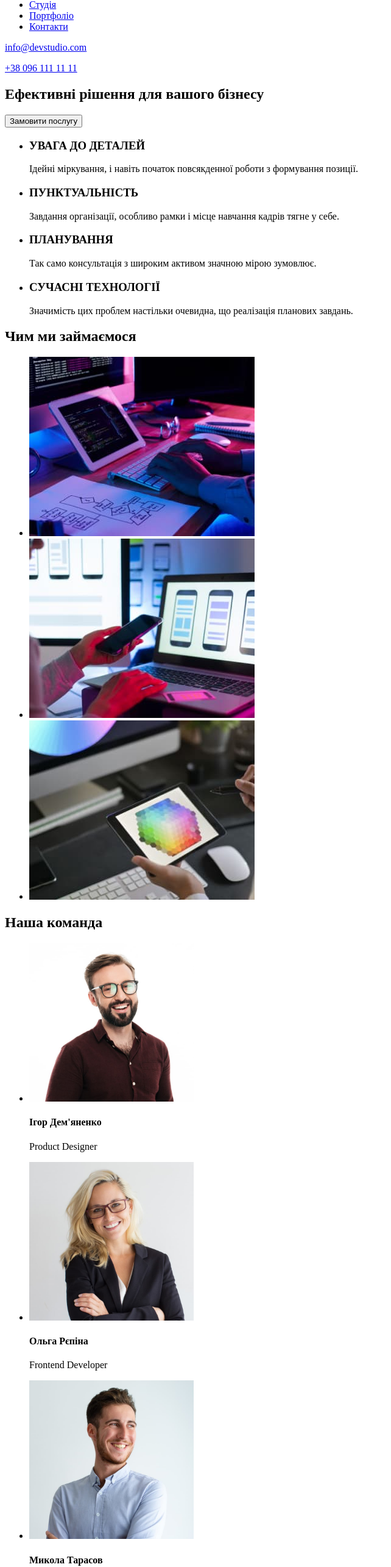
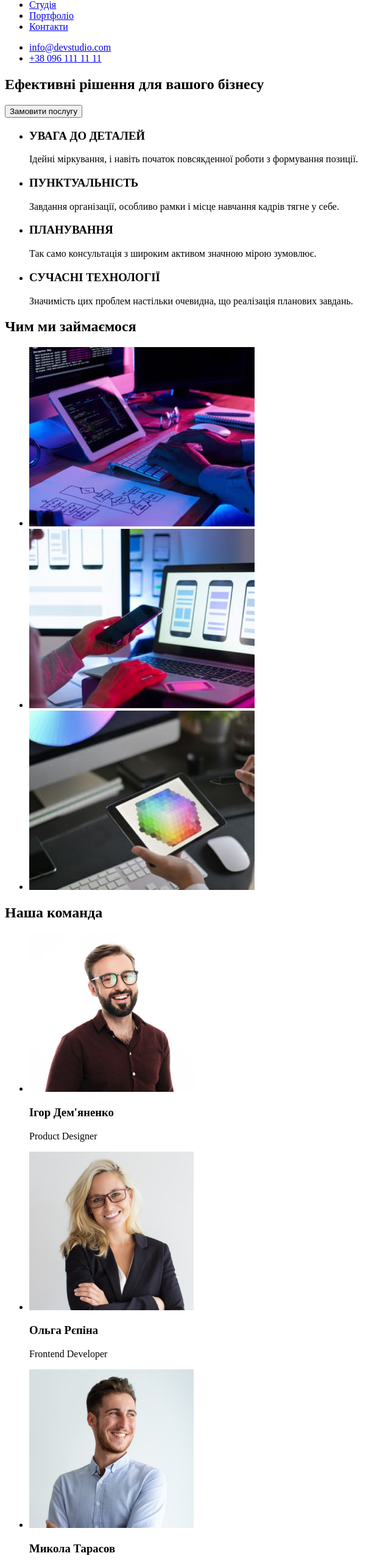
Before and after one commit to patelux/goit-markup-hw-01, a plain HTML site: page index.html in a window 1280 px wide. Shown: the part 43-2612 px from the top of the page at 61% size, without its empty margins (0-642 px from the left). Drawn offline with Linux system fonts and the light colour scheme.

Commit message:
The markup corrections
1. Header: adress+tel = ul
2.  Section Hero: without div
3. Section Our Team: h4→h3

```diff
--- a/index.html
+++ b/index.html
@@ -19,23 +19,21 @@
                 <li><a href="#">Контакти</a></li>
             </ul>
         </nav>
-        <div>
-            <p>
+        <ul>
+            <li>
                 <a href="mailto:info@devstudio.com">info@devstudio.com</a>
-            </p>
-            <p>
+            </li>
+            <li>
                 <a href="tel:+380961111111">+38 096 111 11 11</a>
-            </p>
-        </div>
+            </li>
+        </ul>
     </header>
     <main>
         <!-- перша секция - HERO -->
-        <div>
-            <section>
-                <h1>Ефективні рішення для вашого бізнесу</h1>
-                <button type="button">Замовити послугу</button>
-            </section>
-        </div>
+        <section>
+        <h1>Ефективні рішення для вашого бізнесу</h1>
+        <button type="button">Замовити послугу</button>
+        </section>
         <!-- друга секція - Особливості -->
         <section>
             <h2 hidden>Особливості</h2>
@@ -79,22 +77,22 @@
             <ul>
                 <li>
                     <img src="./images/Demyanenko.jpg" alt="Фото Ігоря Дем'яненко" width="270">
-                    <h4>Ігор Дем'яненко</h4>
+                    <h3>Ігор Дем'яненко</h3>
                     <p lang="en">Product Designer</p>
                 </li>
                 <li>
                     <img src="./images/Repina.jpg" alt="Фото Ольги Рєпіної" width="270">
-                    <h4>Ольга Рєпіна</h4>
+                    <h3>Ольга Рєпіна</h3>
                     <p lang="en">Frontend Developer</p>
                 </li>
                 <li>
                     <img src="./images/Tarasov.jpg" alt="Фото Миколи Тарасова" width="270">
-                    <h4>Микола Тарасов</h4>
+                    <h3>Микола Тарасов</h3>
                     <p lang="en">Marketing</p>
                 </li>
                 <li>
                     <img src="./images/Ermakov.jpg" alt="фото Михайла Єрмакова" width="270">
-                    <h4>Михайло Єрмаков</h4>
+                    <h3>Михайло Єрмаков</h3>
                     <p lang="en">UI Designer</p>
                 </li>
             </ul>
```
